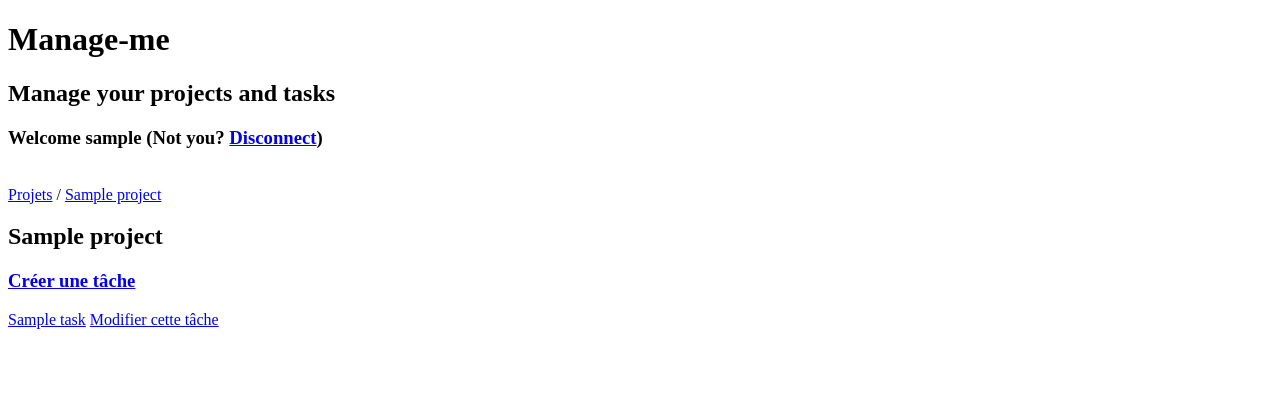
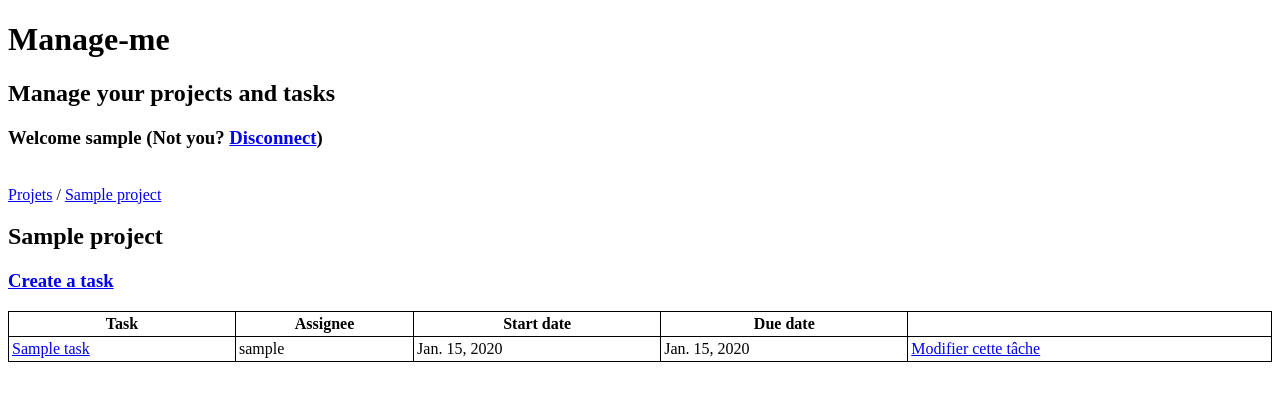
Before and after one commit to gustavo-medeiros/Projet, a Django app: page /taskmanager/project/1 in a window 1280 px wide. Shown: the top 401 px of the page. Run offline with Django 3.2, Linux system fonts and the light colour scheme; a user stored in the database is signed in; tables that the repository leaves empty hold one stand-in row (values such as "Sample post").

Commit message:
improved visibility and added commentaries

```diff
--- a/projet/taskmanager/models.py
+++ b/projet/taskmanager/models.py
@@ -27,7 +27,7 @@ class Task(models.Model):
     project = models.ForeignKey(Project, on_delete=models.CASCADE)
     name = models.CharField(max_length=100)
     description = models.TextField()
-    assignee = models.ForeignKey(User, on_delete=models.SET_NULL, null=True)
+    assignee = models.ForeignKey(User, on_delete=models.SET_NULL, null=True)  # A task may be temporarily without a assigned user, until a new one is assigned to it
     start_date = models.DateField()
     due_date = models.DateField()
     priority = models.PositiveIntegerField()
@@ -43,7 +43,7 @@ class Task(models.Model):
 class Journal(models.Model):
     date = models.DateTimeField()
     entry = models.TextField()
-    author = models.ForeignKey(User, on_delete=models.SET_NULL, null=True)
+    author = models.ForeignKey(User, on_delete=models.SET_NULL, null=True)  # Deleting the author shall not erase its message
     task = models.ForeignKey(Task, on_delete=models.CASCADE)
 
     class Meta:
--- a/projet/taskmanager/templates/taskmanager/header.html
+++ b/projet/taskmanager/templates/taskmanager/header.html
@@ -3,12 +3,25 @@
 <head>
     <meta charset="UTF-8">
     <title>Header</title>
+    <style>
+        th, td {
+            border: 1px solid black;
+            border-collapse: collapse;
+            padding: 3px;
+        }
+        table {
+            border: 1px solid black;
+            border-collapse: collapse;
+            width: 100%;
+        }
+    </style> {# table style common to all pages #}
 </head>
 <body>
+{# header common to all pages #}
     <h1>Manage-me</h1>
     <h2>Manage your projects and tasks</h2>
     <h3> Welcome {{request.user}}   (Not you? <a href="{% url 'deconnexion' %}">Disconnect</a>)</h3><br/>
-
+    {% block navigation %}{% endblock %}
     {% block main %}{% endblock %}
 </body>
 </html>
--- a/projet/taskmanager/templates/taskmanager/project.html
+++ b/projet/taskmanager/templates/taskmanager/project.html
@@ -6,22 +6,37 @@
 </head>
 <body>
 {% extends "taskmanager/header.html" %}
+{% block navigation %}
+<div>
+    <a href="{% url 'projects' %}">Projets</a>
+    / <a href="{% url 'project' project_id=selected_project.id%}">{{ selected_project.name }}</a>
+</div>
+{% endblock %}
+
 {% block main %}
-<div><a href="{% url 'projects' %}">Projets</a> / <a href="{% url 'project' project_id=selected_project.id%}">{{ selected_project.name }}</a></div>
-
 <h2>{{ selected_project.name }}</h2>
 
-<h3><a href="{% url 'newtask' project_id=selected_project.id %}">Créer une tâche</a> </h3>
+<h3><a href="{% url 'newtask' project_id=selected_project.id %}">Create a task</a> </h3>
 
-{% for task in selected_project.task_set.all %}
-        <div>
-            <a href="{% url 'task' task_id=task.id %}">{{ task.name }}</a>
-            <a href="{% url 'edittask' task_id=task.id %}">Modifier cette tâche</a>
-        </div>
+<table>
+    <tr>
+        <th>Task</th>
+        <th>Assignee</th>
+        <th>Start date</th>
+        <th>Due date</th>
+    </tr>
+    {% for task in selected_project.task_set.all %}
+        <tr>
+            <td><a href="{% url 'task' task_id=task.id %}">{{ task.name }}</a></td>
+            <td>{{task.assignee}}</td>
+            <td>{{task.start_date}}</td>
+            <td>{{task.due_date}}</td>
+            <td><a href="{% url 'edittask' task_id=task.id %}">Modifier cette tâche</a></td>
+        </tr>
     {% empty %}
-        <p>Aucune tache.</p>
+        <tr><td>Aucune tache.</td></tr>
     {% endfor %}
-
+</table>
 {% endblock %}
 </body>
 </html>
--- a/projet/taskmanager/views.py
+++ b/projet/taskmanager/views.py
@@ -17,12 +17,14 @@ def projects(request):
 
 @login_required
 def project(request, project_id):
+    # Page that shows all the tasks of the selected project
     selected_project = get_object_or_404(Project, id=project_id)
     return render(request, 'taskmanager/project.html', locals())
 
 
 @login_required
 def task(request, task_id):
+    # Page that shows task descriptions and its journal
     selected_task = get_object_or_404(Task, id=task_id)
     form = ChatForm(request.POST or None)
     if form.is_valid():
@@ -34,9 +36,10 @@ def task(request, task_id):
 
 @login_required
 def newtask(request, project_id):
+    # Page used to create a new task
     form = TaskForm(request.POST or None)
     selected_project = Project.objects.get(id=project_id)
-    form.fields["assignee"].queryset = selected_project.members.all()  # only accepts the envolved members
+    form.fields["assignee"].queryset = selected_project.members.all()  # only accepts the members involved in the project
     if form.is_valid():
         task_to_add = form.save(commit=False)
         task_to_add.project = Project.objects.get(id=project_id)
@@ -47,10 +50,10 @@ def newtask(request, project_id):
 
 @login_required
 def edittask(request, task_id):
+    # Page used to edit a already existing task
     selected_task = Task.objects.get(id=task_id)
     form = TaskForm(request.POST or None, instance=selected_task)
-    form.fields["assignee"].queryset = Task.objects.get(
-        id=task_id).project.members.all()  # only accepts the envolved members
+    form.fields["assignee"].queryset = Task.objects.get(id=task_id).project.members.all()  # only accepts the members involved in the project
     if form.is_valid():
         form.save()
         return redirect('task', task_id=task_id)
@@ -58,8 +61,8 @@ def edittask(request, task_id):
 
 
 def connexion(request):
+    # login page (manually implemented)
     error = False
-
     if request.method == "POST":
         form = ConnexionForm(request.POST)
         if form.is_valid():
@@ -77,5 +80,6 @@ def connexion(request):
 
 
 def deconnexion(request):
+    # Logout view that has no template, instead it redirects to the login page
     logout(request)
     return redirect(reverse(connexion))
```
Also changed, not shown: projet/taskmanager/forms.py (+4 -4 lines), projet/taskmanager/templates/taskmanager/connexion.html (+10 -9 lines), projet/taskmanager/templates/taskmanager/newtask.html (+8 -3 lines), projet/taskmanager/templates/taskmanager/projects.html (+10 -6 lines), projet/taskmanager/templates/taskmanager/task.html (+14 -10 lines).
